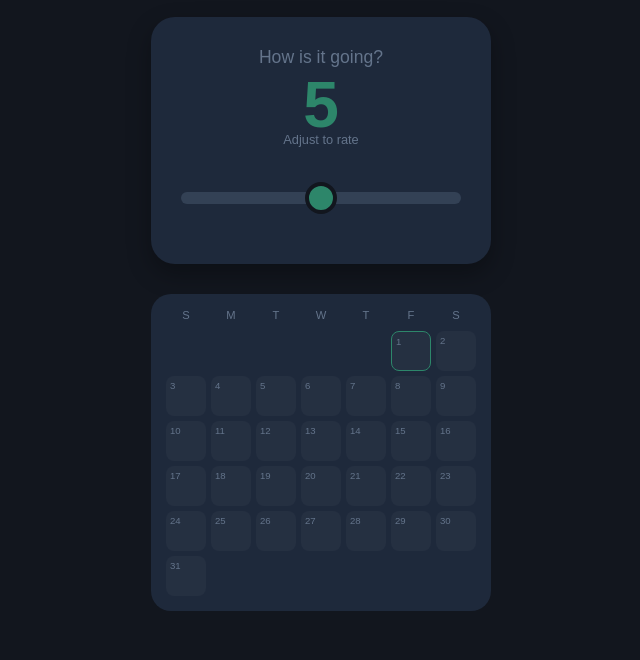
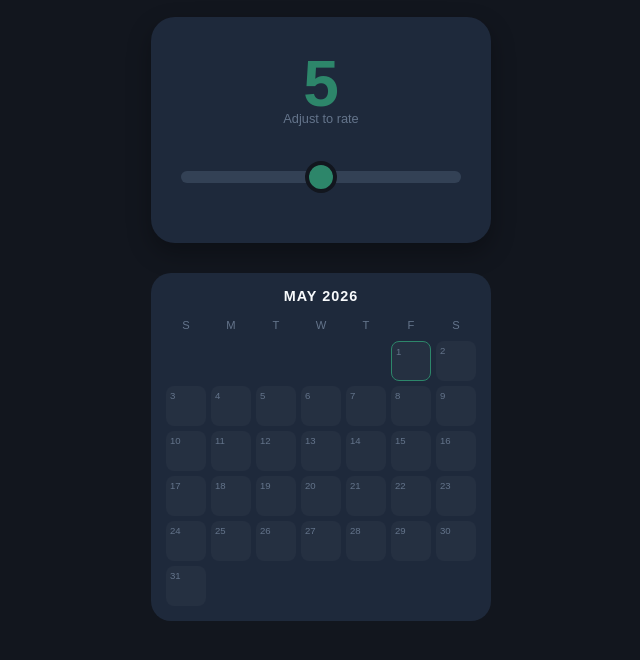
Before and after one commit to davidkmck/good-day, a plain HTML site: page index.html in a window 1280 px wide. Shown: the part 80-740 px from the top of the page, without its empty margins (319-959 px from the left). Drawn offline with Linux system fonts and the light colour scheme.

Commit message:
Update title and enhance calendar functionality

```diff
--- a/index.html
+++ b/index.html
@@ -3,7 +3,7 @@
 <head>
     <meta charset="UTF-8">
     <meta name="viewport" content="width=device-width, initial-scale=1.0, maximum-scale=1.0, user-scalable=no">
-    <title>Day Tracker</title>
+    <title>Good Day</title>
     <style>
         :root {
             --bg-h: 222; --bg-s: 10%; --bg-l: 5%;
@@ -13,14 +13,20 @@
             --accent: hsl(var(--acc-h), var(--acc-s), var(--acc-l));
             --text: #f8fafc; --dim: #64748b;
         }
-        body { background: var(--bg); color: var(--text); font-family: sans-serif; display: flex; flex-direction: column; align-items: center; padding: 20px; margin: 0; min-height: 100vh; transition: all 0.5s ease; }
+        body { background: var(--bg); color: var(--text); font-family: sans-serif; display: flex; flex-direction: column; align-items: center; padding: 20px; margin: 0; min-height: 100vh; transition: all 0.5s ease; overflow-x: hidden; }
         h1 { color: var(--accent); font-weight: 300; letter-spacing: 2px; text-transform: uppercase; margin: 20px 0; transition: color 0.5s; }
+
         .entry-box { background: var(--card); padding: 30px; border-radius: 24px; text-align: center; width: 100%; max-width: 340px; box-shadow: 0 10px 25px rgba(0,0,0,0.3); box-sizing: border-box; }
         .score-display { font-size: 4rem; font-weight: bold; color: var(--accent); transition: color 0.5s; }
         #status { font-size: 0.8rem; color: var(--dim); height: 20px; margin-top: -10px; margin-bottom: 10px; }
+
         .slider { -webkit-appearance: none; width: 100%; height: 12px; border-radius: 6px; background: #334155; outline: none; margin: 30px 0; }
         .slider::-webkit-slider-thumb { -webkit-appearance: none; width: 32px; height: 32px; border-radius: 50%; background: var(--accent); cursor: pointer; border: 4px solid var(--bg); transition: background 0.5s; }
-        .calendar-container { width: 100%; max-width: 340px; margin-top: 30px; background: var(--card); padding: 15px; border-radius: 20px; box-sizing: border-box; }
+
+        /* Calendar Styles */
+        .calendar-container { width: 100%; max-width: 340px; margin-top: 30px; background: var(--card); padding: 15px; border-radius: 20px; box-sizing: border-box; touch-action: pan-y; }
+        .calendar-header { display: flex; justify-content: center; align-items: center; margin-bottom: 15px; }
+        #monthLabel { font-weight: bold; text-transform: uppercase; letter-spacing: 1px; color: var(--text); font-size: 0.9rem; }
         .grid { display: grid; grid-template-columns: repeat(7, 1fr); gap: 5px; }
         .day-label { font-size: 0.7rem; color: var(--dim); text-align: center; margin-bottom: 5px; }
         .day { aspect-ratio: 1; display: flex; flex-direction: column; align-items: center; justify-content: center; font-size: 0.8rem; border-radius: 8px; background: rgba(255,255,255,0.03); position: relative; }
@@ -31,42 +37,41 @@
 </head>
 <body>
 
-    <h1 id="mainTitle">Good Day</h1>
+    <h1 id="mainTitle">GOOD DAY</h1>
 
     <div class="entry-box">
-        <span style="font-size: 1.1rem; color: var(--dim);">How is it going?</span>
         <div id="scoreDisplay" class="score-display">5</div>
         <div id="status">Adjust to rate</div>
         <input type="range" min="0" max="10" value="5" class="slider" id="scoreSlider">
     </div>
 
-    <div class="calendar-container">
-        <div class="grid" id="calendarGrid">
-            <div class="day-label">S</div><div class="day-label">M</div><div class="day-label">T</div>
-            <div class="day-label">W</div><div class="day-label">T</div><div class="day-label">F</div><div class="day-label">S</div>
+    <div class="calendar-container" id="swipeArea">
+        <div class="calendar-header">
+            <span id="monthLabel">MONTH YEAR</span>
         </div>
+        <div class="grid" id="calendarGrid"></div>
     </div>
 
     <script>
-        const getDateKey = () => new Date().toLocaleDateString('en-CA');
+        const getDateKey = (date = new Date()) => date.toLocaleDateString('en-CA');
         const slider = document.getElementById('scoreSlider');
         const display = document.getElementById('scoreDisplay');
-        const status = document.getElementById('status');
         const mainTitle = document.getElementById('mainTitle');
+        const monthLabel = document.getElementById('monthLabel');
+
         let moodHistory = JSON.parse(localStorage.getItem('moodHistory')) || {};
-        const today = getDateKey();
+        let currentViewDate = new Date();
+        const todayKey = getDateKey();
 
         function updateUI(val) {
             val = parseInt(val);
-            mainTitle.innerText = val < 5 ? "Bad Day" : "Good Day";
+            mainTitle.innerText = val < 5 ? "BAD DAY" : "GOOD DAY";
 
-            // Colors for background
             const bgS = 5 + (val * 4);
             const bgL = 2 + (val * 1.5);
             document.documentElement.style.setProperty('--bg-s', `${bgS}%`);
             document.documentElement.style.setProperty('--bg-l', `${bgL}%`);
 
-            // Colors for accent
             const accS = 5 + (val * 9);
             const accL = 15 + (val * 4);
             document.documentElement.style.setProperty('--acc-s', `${accS}%`);
@@ -77,21 +82,26 @@
             const val = slider.value;
             display.innerText = val;
             updateUI(val);
-            moodHistory[today] = parseInt(val);
+            moodHistory[todayKey] = parseInt(val);
             localStorage.setItem('moodHistory', JSON.stringify(moodHistory));
-            status.innerText = "Saved";
+            document.getElementById('status').innerText = "Saved";
             renderCalendar();
         });
 
         function renderCalendar() {
             const grid = document.getElementById('calendarGrid');
-            const labels = Array.from(grid.querySelectorAll('.day-label'));
             grid.innerHTML = '';
-            labels.forEach(l => grid.appendChild(l));
+            ['S','M','T','W','T','F','S'].forEach(day => {
+                const div = document.createElement('div');
+                div.className = 'day-label';
+                div.innerText = day;
+                grid.appendChild(div);
+            });
 
-            const now = new Date();
-            const year = now.getFullYear();
-            const month = now.getMonth();
+            const year = currentViewDate.getFullYear();
+            const month = currentViewDate.getMonth();
+            monthLabel.innerText = currentViewDate.toLocaleString('default', { month: 'long', year: 'numeric' }).toUpperCase();
+
             const firstDay = new Date(year, month, 1).getDay();
             const daysInMonth = new Date(year, month + 1, 0).getDate();
 
@@ -103,7 +113,7 @@
                 const dateStr = `${year}-${String(month + 1).padStart(2, '0')}-${String(d).padStart(2, '0')}`;
                 const score = moodHistory[dateStr];
 
-                if (dateStr === today) dayDiv.classList.add('today');
+                if (dateStr === todayKey) dayDiv.classList.add('today');
                 if (score !== undefined) {
                     dayDiv.style.background = `hsla(161, ${5 + (score * 8)}%, ${15 + (score * 2)}%, ${score / 15 + 0.15})`;
                     dayDiv.innerHTML = `<span class="day-num">${d}</span><span class="score-val">${score}</span>`;
@@ -114,11 +124,33 @@
             }
         }
 
-        // Initialize
-        const initialValue = moodHistory[today] !== undefined ? moodHistory[today] : 5;
-        slider.value = initialValue;
-        display.innerText = initialValue;
-        updateUI(initialValue);
+        // Swipe Logic
+        let touchstartX = 0;
+        let touchendX = 0;
+        const swipeArea = document.getElementById('swipeArea');
+
+        swipeArea.addEventListener('touchstart', e => { touchstartX = e.changedTouches[0].screenX; }, {passive: true});
+        swipeArea.addEventListener('touchend', e => {
+            touchendX = e.changedTouches[0].screenX;
+            handleSwipe();
+        }, {passive: true});
+
+        function handleSwipe() {
+            if (touchendX < touchstartX - 50) { // Swipe Left
+                currentViewDate.setMonth(currentViewDate.getMonth() + 1);
+                renderCalendar();
+            }
+            if (touchendX > touchstartX + 50) { // Swipe Right
+                currentViewDate.setMonth(currentViewDate.getMonth() - 1);
+                renderCalendar();
+            }
+        }
+
+        // Init
+        const initialVal = moodHistory[todayKey] !== undefined ? moodHistory[todayKey] : 5;
+        slider.value = initialVal;
+        display.innerText = initialVal;
+        updateUI(initialVal);
         renderCalendar();
     </script>
 </body>
```
